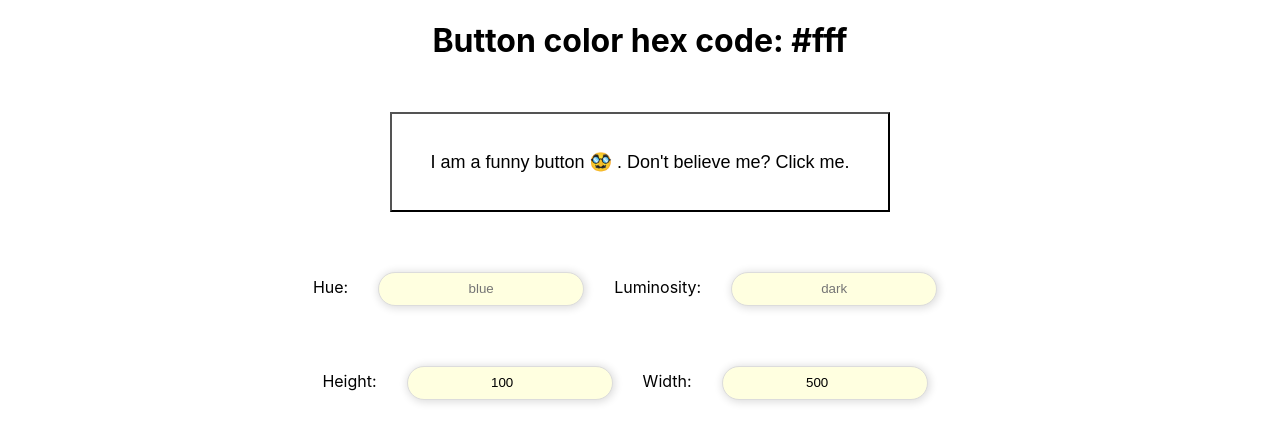
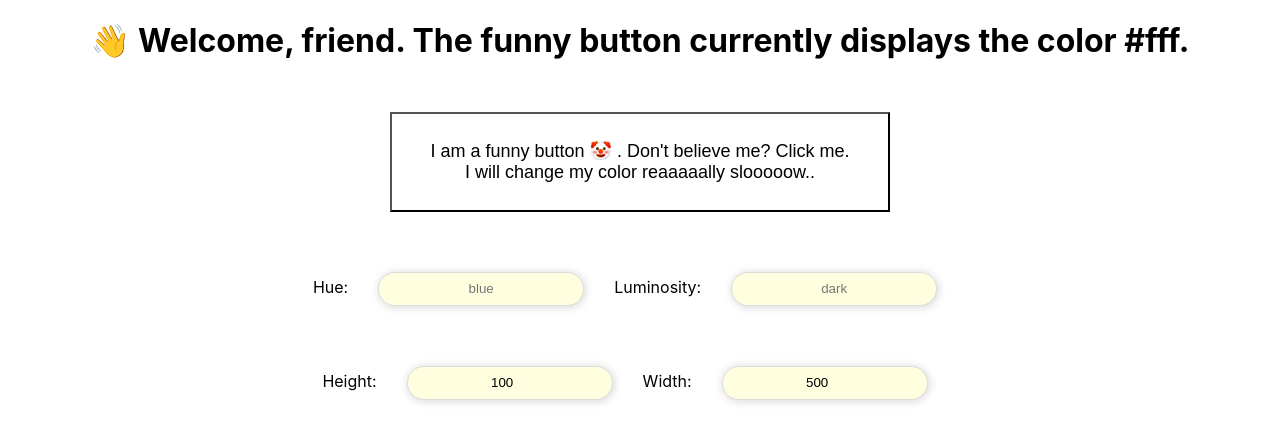
Before and after one commit to steiningerjakob/random-color-generator-react-app, a React (Create React App) app: page / in a window 1280 px wide. Shown: the top 442 px of the page. Built offline with nearby package versions, Linux system fonts and the light colour scheme.

Commit message:
Add some styling

```diff
--- a/package.json
+++ b/package.json
@@ -7,7 +7,6 @@
     "@testing-library/jest-dom": "^5.11.4",
     "@testing-library/react": "^11.1.0",
     "@testing-library/user-event": "^12.1.10",
-    "i": "^0.3.6",
     "randomcolor": "^0.6.2",
     "react": "^17.0.2",
     "react-dom": "^17.0.2",
--- a/src/App.js
+++ b/src/App.js
@@ -12,6 +12,15 @@ const defaultButtonStyle = css`
   height: 60px;
   margin: 30px;
 `;
+
+// Currently disabled -- Array with a set of instructions
+// const instructions = [
+//   'Select a hue (e.g. blue)',
+//   'Select a luminosity (e.g. dark)',
+//   'Select a height (e.g. 100',
+//   'Select a width (e.g. 500)',
+//   '...or just do nothing and let the app surprise you :)',
+// ];
 
 function App() {
   // Initialize state variables
@@ -30,7 +39,12 @@ function App() {
     >
       {/* Display hex code in template string */}
 
-      <h1>{`Button color hex code: ${color}`}</h1>
+      <h1>
+        <span role="img" aria-label="waving hand">
+          👋
+        </span>{' '}
+        {`Welcome, friend. The funny button currently displays the color ${color}.`}
+      </h1>
 
       {/* Create Button component which defines color on click and at the same time displays color with transition of 2s */}
 
@@ -54,13 +68,26 @@ function App() {
         customWidth={customWidth}
         setCustomWidth={setCustomWidth}
       />
+      {/* Currently disabled -- Mapping over array to display instructions:
+      <div css={defaultButtonStyle}>
+        <ul>
+          {instructions.map((item) => {
+            // eslint-disable-next-line react/jsx-key
+            return <li>{item}</li>;
+          })}
+        </ul>
+      </div> */}
 
       {/* Create conditional rendering of button that returns main button color to default when clicked */}
 
       <div>
         {color !== '#fff' ? (
           <button css={defaultButtonStyle} onClick={() => changeColor('#fff')}>
-            I don't like all these colours.. <br />
+            I don't care for all these colours..{' '}
+            <span role="img" aria-label="shrugging">
+              🤷‍♀️
+            </span>
+            <br />
             Take me back to default!
           </button>
         ) : (
--- a/src/Button.js
+++ b/src/Button.js
@@ -35,10 +35,11 @@ function Button({
       }
     >
       I am a funny button{' '}
-      <span role="img" aria-label="funny emoji">
-        🥸
+      <span role="img" aria-label="clown">
+        🤡
       </span>{' '}
-      . Don't believe me? Click me.
+      . Don't believe me? Click me. <br />I will change my color reaaaaally
+      slooooow..
     </button>
   );
 }
```
